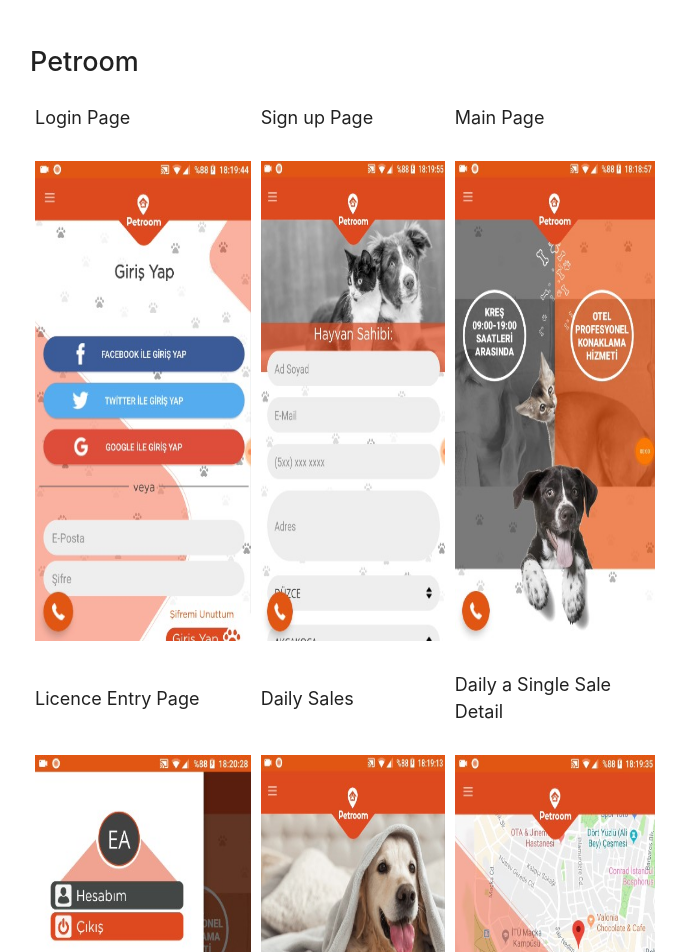
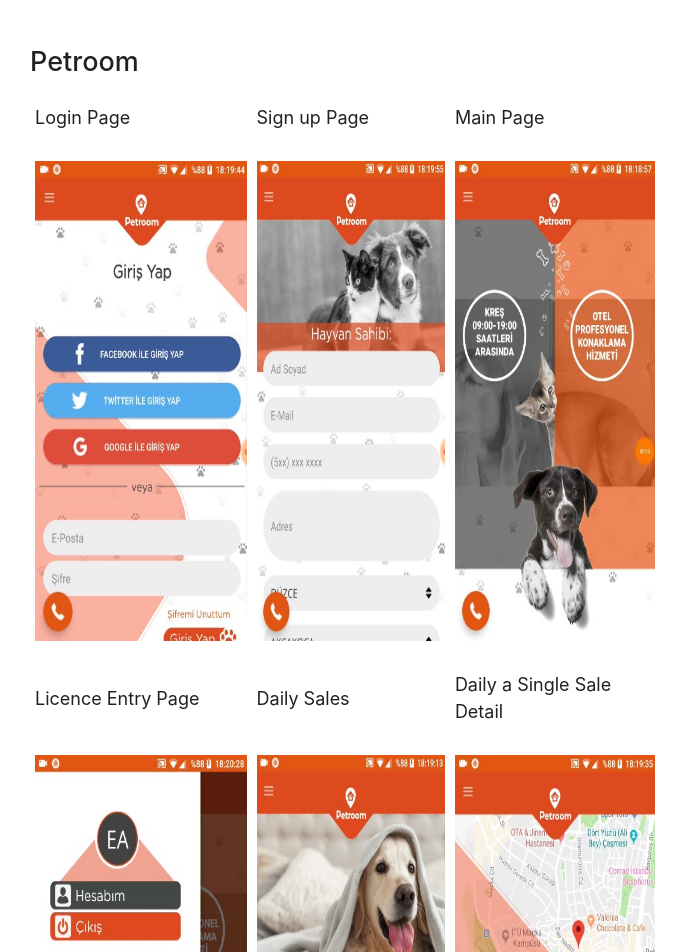
Before and after one commit to EyyupAlkis/About, a Jekyll site: the page built from petroom.md, in a window 1280 px wide. Shown: the top 952 px of the page, without its empty margins (455-1141 px from the left). Built offline with Jekyll 4.4.1, drawn with Linux system fonts in a browser that asks for light colours.

Commit message:
image witdth changed

```diff
--- a/petroom.md
+++ b/petroom.md
@@ -11,9 +11,9 @@
     <td>Main Page</td>
   </tr>
   <tr>
-    <td><img src="/img/p-login.jpg" width=320 height=480></td>
-    <td><img src="/img/p-signup.jpg" width=320 height=480></td>
-    <td><img src="/img/p-mainpage.jpg" width=320 height=480></td>
+    <td><img src="/img/p-login.jpg" width=270 height=480></td>
+    <td><img src="/img/p-signup.jpg" width=270 height=480></td>
+    <td><img src="/img/p-mainpage.jpg" width=270 height=480></td>
   </tr>
   <tr>
     <td>Licence Entry Page</td>
@@ -21,9 +21,9 @@
     <td>Daily a Single Sale Detail</td>
   </tr>
   <tr>
-    <td><img src="/img/p-navigation2.jpg" width=320 height=480></td>
-    <td><img src="/img/p-hakkimizda.jpg" width=320 height=480></td>
-    <td><img src="/img/p-iletisim.jpg" width=320 height=480></td>
+    <td><img src="/img/p-navigation2.jpg" width=270 height=480></td>
+    <td><img src="/img/p-hakkimizda.jpg" width=270 height=480></td>
+    <td><img src="/img/p-iletisim.jpg" width=270 height=480></td>
   </tr>
   <tr>
     <td>Warehouse Management</td>
@@ -31,9 +31,9 @@
     <td>Order Overview</td>
   </tr>
   <tr>
-    <td><img src="/img/p-rez1.jpg" width=320 height=480></td>
-    <td><img src="/img/p-rez2.jpg" width=320 height=480></td>
-    <td><img src="/img/p-rez3.jpg" width=320 height=480></td>
+    <td><img src="/img/p-rez1.jpg" width=270 height=480></td>
+    <td><img src="/img/p-rez2.jpg" width=270 height=480></td>
+    <td><img src="/img/p-rez3.jpg" width=270 height=480></td>
   </tr>
   <tr>
     <td>Order Proceed</td>
@@ -41,8 +41,8 @@
     <td>Scan & Start Shipment Page</td>
   </tr>
   <tr>
-    <td><img src="/img/p-sss.jpg" width=320 height=480></td>
-    <td><img src="/img/e-blog.jpg" width=320 height=480></td>
-    <td><img src="/img/p-blogDetail.jpg" width=320 height=480></td>
+    <td><img src="/img/p-sss.jpg" width=270 height=480></td>
+    <td><img src="/img/e-blog.jpg" width=270 height=480></td>
+    <td><img src="/img/p-blogDetail.jpg" width=270 height=480></td>
   </tr>
 </table>
```
